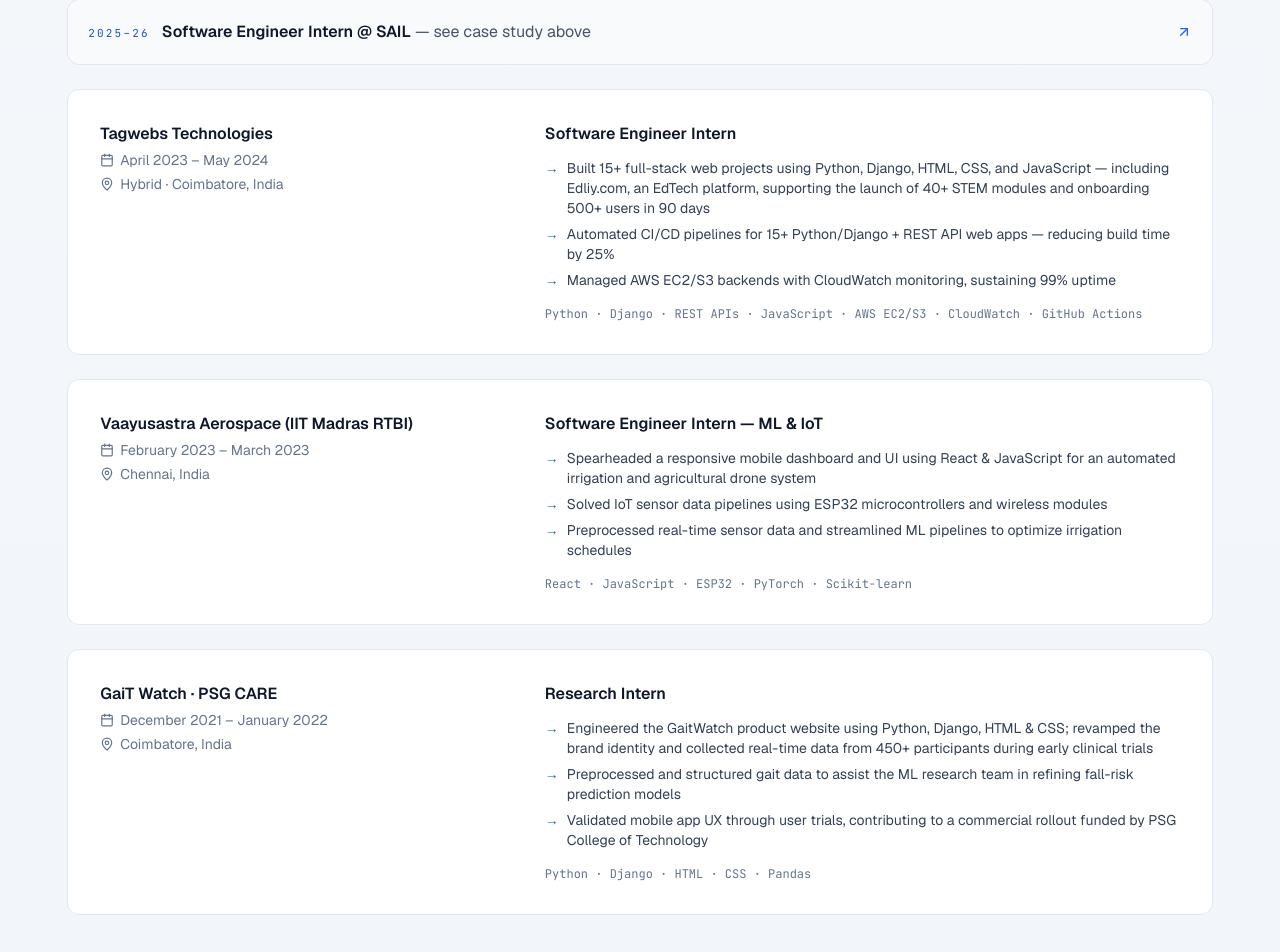
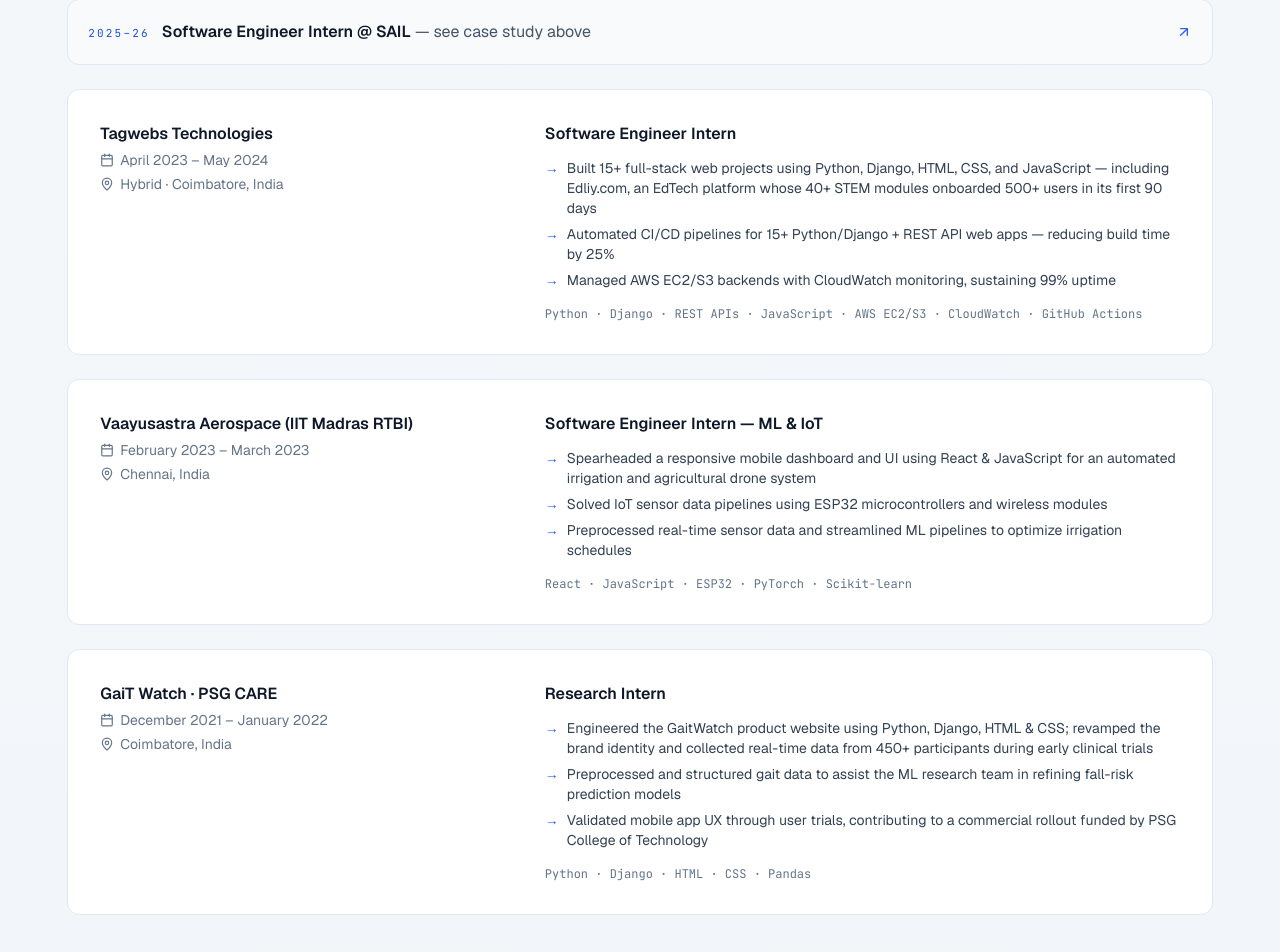
Before and after one commit to Nishanth-G-Palaniswami/Nishanth-G-Palaniswami-Portfolio, a React (Vite) app: page / in a window 1280 px wide. Shown: the part 5700-6652 px from the top of the page. Built offline with nearby package versions, Linux system fonts and the light colour scheme.

Commit message:
fix(content): Edliy adoption credited to the platform, not personal onboarding
Client's team did user acquisition; Tagwebs built the product. Bullet now
reads 'platform whose 40+ STEM modules onboarded 500+ users' per the
attribution rule in vault portfolio-summary (2026-07-17).

```diff
--- a/src/App.jsx
+++ b/src/App.jsx
@@ -113,7 +113,7 @@
     period: "April 2023 – May 2024",
     location: "Hybrid · Coimbatore, India",
     impact: [
-      "Built 15+ full-stack web projects using Python, Django, HTML, CSS, and JavaScript — including Edliy.com, an EdTech platform, supporting the launch of 40+ STEM modules and onboarding 500+ users in 90 days",
+      "Built 15+ full-stack web projects using Python, Django, HTML, CSS, and JavaScript — including Edliy.com, an EdTech platform whose 40+ STEM modules onboarded 500+ users in its first 90 days",
       "Automated CI/CD pipelines for 15+ Python/Django + REST API web apps — reducing build time by 25%",
       "Managed AWS EC2/S3 backends with CloudWatch monitoring, sustaining 99% uptime",
     ],
```
